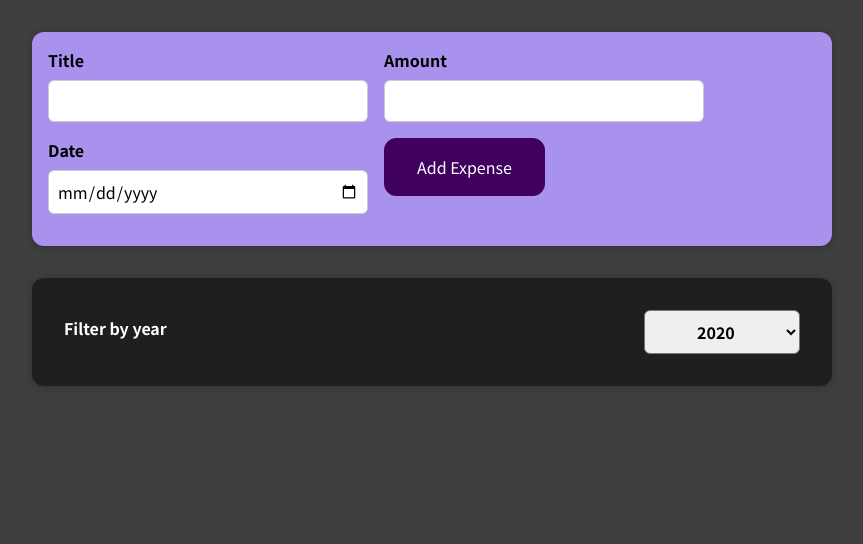
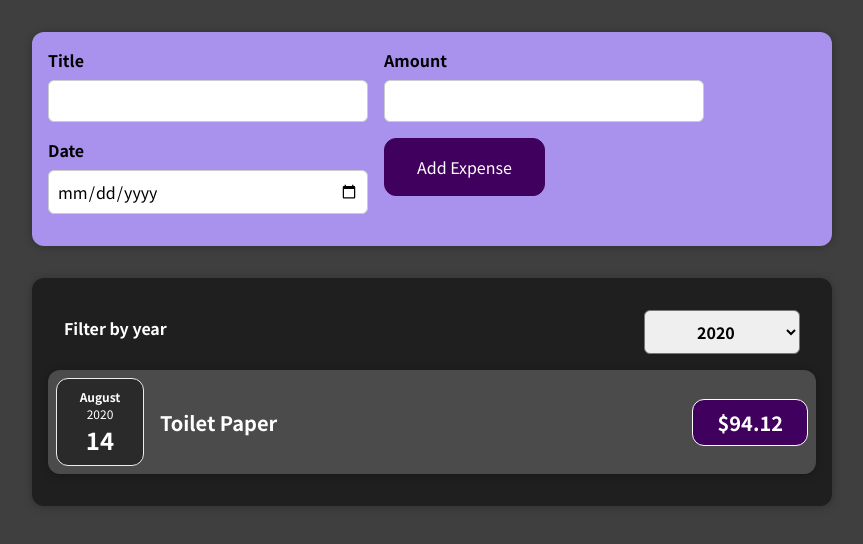
Before and after one commit to sree-lakshmi-n/react, a React (Create React App) app in the folder 01-starting-setup/: page / in a window 1280 px wide. Shown: the top 544 px of the page, without its empty margins (208-1071 px from the left). Built offline with nearby package versions, Linux system fonts and the light colour scheme.

Commit message:
Conditional content added (3 ways)

```diff
--- a/01-starting-setup/src/components/Expenses/Expenses.js
+++ b/01-starting-setup/src/components/Expenses/Expenses.js
@@ -14,6 +14,22 @@ const Expenses = (props) => {
   const filteredExpenses = props.items.filter((expense) => {
     return expense.date.getFullYear().toString() === filteredYear;
   });
+  /* Conditional content
+      3. Using if condition in component function, outside return statement
+      - Makes JSX code lean
+      - More readable
+  */
+  let expensesContent = <p>No expenses found.</p>;
+  if (filteredExpenses.length > 0) {
+    expensesContent = filteredExpenses.map((expense) => (
+      <ExpenseItem
+        key={expense.id}
+        title={expense.title}
+        amount={expense.amount}
+        date={expense.date}
+      ></ExpenseItem>
+    ));
+  }
   return (
     <div>
       <Card className="expenses">
@@ -21,6 +37,13 @@ const Expenses = (props) => {
           select={filteredYear}
           onChangeFilter={filterChangeHandler}
         />
+        {/* Conditional content
+        3. Using if condition in component function,
+        outside return statement
+        - Makes JSX code lean
+        - More readable
+        */}
+        {expensesContent}
         {/* Conditional content
         1. Using ternary operators
         */}
```
Also changed, not shown: 1 other file (tests, documents, lock files or other folders).
